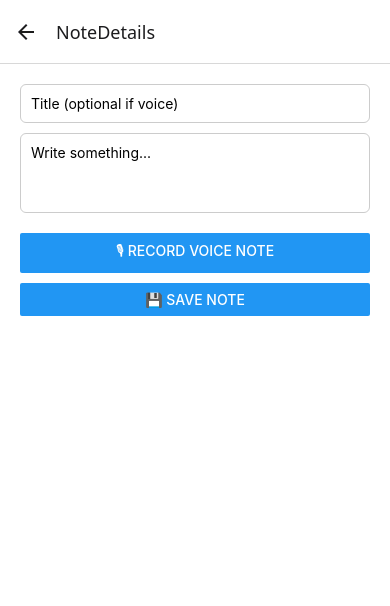
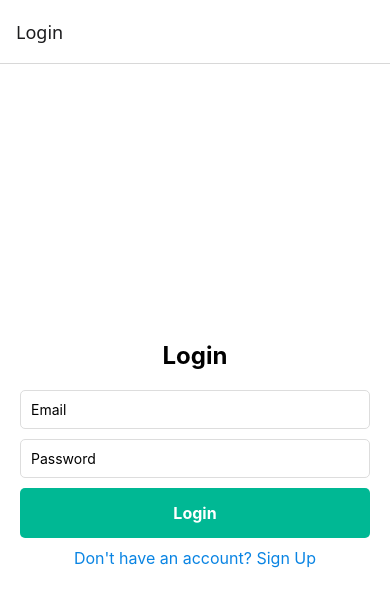
Before and after one commit to it-is-Abhishek/Notes-App, a React Native app: screen /NoteDetails in a window 390 px wide. Shown: the top 606 px of the page. Built offline with nearby package versions, Linux system fonts and the light colour scheme.

Commit message:
Added Signup & Login Page

```diff
--- a/App.js
+++ b/App.js
@@ -1,27 +1,65 @@
-import React from 'react';
+import React, { useContext } from 'react';
 import { NavigationContainer } from '@react-navigation/native';
 import { createNativeStackNavigator } from '@react-navigation/native-stack';
+import { TouchableOpacity } from 'react-native';
+import { MaterialIcons } from '@expo/vector-icons';
 
 import HomeScreen from './src/screens/HomeScreen';
 import CategoryScreen from './src/screens/CategoryScreen';
 import AddNoteScreen from './src/screens/AddNoteScreen';
 import NoteDetailsScreen from './src/screens/NoteDetailsScreen';
+import LoginScreen from './src/screens/LoginScreen';
+import SignupScreen from './src/screens/SignupScreen';
 
 import { NotesProvider } from './src/contexts/NotesContext';
+import { AuthProvider, AuthContext } from './src/contexts/AuthContext';
 
 const Stack = createNativeStackNavigator();
 
+function AppNavigator() {
+  const { user, isLoading, logout } = useContext(AuthContext);
+
+  if (isLoading) {
+    return null; // Or a loading screen
+  }
+
+  return (
+    <NavigationContainer>
+      <Stack.Navigator initialRouteName={user ? "Home" : "Login"}>
+        {user ? (
+          <>
+            <Stack.Screen
+              name="Home"
+              component={HomeScreen}
+              options={{
+                headerRight: () => (
+                  <TouchableOpacity onPress={logout} style={{ marginRight: 10 }}>
+                    <MaterialIcons name="logout" size={24} color="#333" />
+                  </TouchableOpacity>
+                ),
+              }}
+            />
+            <Stack.Screen name="Category" component={CategoryScreen} />
+            <Stack.Screen name="AddNote" component={AddNoteScreen} />
+            <Stack.Screen name="NoteDetails" component={NoteDetailsScreen} />
+          </>
+        ) : (
+          <>
+            <Stack.Screen name="Login" component={LoginScreen} />
+            <Stack.Screen name="Signup" component={SignupScreen} />
+          </>
+        )}
+      </Stack.Navigator>
+    </NavigationContainer>
+  );
+}
+
 export default function App() {
   return (
-    <NotesProvider>
-      <NavigationContainer>
-        <Stack.Navigator initialRouteName="Home">
-          <Stack.Screen name="Home" component={HomeScreen} />
-          <Stack.Screen name="Category" component={CategoryScreen} />
-          <Stack.Screen name="AddNote" component={AddNoteScreen} />
-          <Stack.Screen name="NoteDetails" component={NoteDetailsScreen} />
-        </Stack.Navigator>
-      </NavigationContainer>
-    </NotesProvider>
+    <AuthProvider>
+      <NotesProvider>
+        <AppNavigator />
+      </NotesProvider>
+    </AuthProvider>
   );
 }
--- a/package.json
+++ b/package.json
@@ -9,6 +9,7 @@
     "web": "expo start --web"
   },
   "dependencies": {
+    "@expo/vector-icons": "^14.0.2",
     "@react-native-async-storage/async-storage": "2.2.0",
     "@react-navigation/native": "^7.1.21",
     "@react-navigation/native-stack": "^7.8.0",
--- /dev/null
+++ b/src/contexts/AuthContext.js
@@ -0,0 +1,67 @@
+import React, { createContext, useState, useEffect } from 'react';
+import AsyncStorage from '@react-native-async-storage/async-storage';
+
+export const AuthContext = createContext();
+
+export const AuthProvider = ({ children }) => {
+  const [user, setUser] = useState(null);
+  const [isLoading, setIsLoading] = useState(true);
+
+  useEffect(() => {
+    const loadUser = async () => {
+      try {
+        const storedUser = await AsyncStorage.getItem('USER_DATA');
+        if (storedUser) {
+          setUser(JSON.parse(storedUser));
+        }
+      } catch (error) {
+        console.error('Error loading user data:', error);
+      } finally {
+        setIsLoading(false);
+      }
+    };
+    loadUser();
+  }, []);
+
+  const login = async (email, password) => {
+    try {
+      const storedUser = await AsyncStorage.getItem('USER_DATA');
+      if (storedUser) {
+        const userData = JSON.parse(storedUser);
+        if (userData.email === email && userData.password === password) {
+          setUser(userData);
+          return true;
+        }
+      }
+      return false;
+    } catch (error) {
+      console.error('Error during login:', error);
+      return false;
+    }
+  };
+
+  const signup = async (name, email, password) => {
+    try {
+      const userData = { name, email, password };
+      await AsyncStorage.setItem('USER_DATA', JSON.stringify(userData));
+      setUser(userData);
+    } catch (error) {
+      console.error('Error during signup:', error);
+    }
+  };
+
+  const logout = async () => {
+    try {
+      await AsyncStorage.removeItem('USER_DATA');
+      setUser(null);
+    } catch (error) {
+      console.error('Error during logout:', error);
+    }
+  };
+
+  return (
+    <AuthContext.Provider value={{ user, isLoading, login, signup, logout }}>
+      {children}
+    </AuthContext.Provider>
+  );
+};
--- a/src/screens/HomeScreen.js
+++ b/src/screens/HomeScreen.js
@@ -9,10 +9,12 @@ import {
   Easing,
 } from "react-native";
 import { NotesContext } from "../contexts/NotesContext";
+import { AuthContext } from "../contexts/AuthContext";
 import { MaterialIcons } from "@expo/vector-icons";
 
 export default function HomeScreen({ navigation }) {
   const { notes } = useContext(NotesContext);
+  const { user, logout } = useContext(AuthContext);
   const [search, setSearch] = useState("");
 
 
@@ -77,7 +79,7 @@ export default function HomeScreen({ navigation }) {
           ],
         }}
       >
-        <Text style={styles.header}>Abhishek's Notes 🧠</Text>
+        <Text style={styles.header}>{user?.name}'s Notes 🧠</Text>
       </Animated.View>
 
 
@@ -140,7 +142,7 @@ export default function HomeScreen({ navigation }) {
               <TouchableOpacity
                 key={note.id}
                 style={styles.resultCard}
-                onPress={() => navigation.navigate("NoteDetails", { note })}
+                onPress={() => navigation.navigate("NoteDetails", { editNote: note })}
               >
                 <Text style={styles.cardTitle}>{note.title}</Text>
                 <Text numberOfLines={1} style={styles.cardContent}>
@@ -184,6 +186,7 @@ const styles = StyleSheet.create({
     alignItems: "center",
   },
   header: { fontSize: 26, fontWeight: "800", marginBottom: 16 },
+  logoutBtn: { position: "absolute", top: 0, right: 0 },
   searchBar: {
     flexDirection: "row",
     backgroundColor: "#f4f4f4",
--- /dev/null
+++ b/src/screens/LoginScreen.js
@@ -0,0 +1,93 @@
+import React, { useState, useContext } from 'react';
+import {
+  View,
+  Text,
+  TextInput,
+  TouchableOpacity,
+  StyleSheet,
+  Alert,
+} from 'react-native';
+import { AuthContext } from '../contexts/AuthContext';
+
+export default function LoginScreen({ navigation }) {
+  const [email, setEmail] = useState('');
+  const [password, setPassword] = useState('');
+  const { login } = useContext(AuthContext);
+
+  const handleLogin = async () => {
+    if (!email || !password) {
+      Alert.alert('Error', 'Please fill in all fields');
+      return;
+    }
+    const success = await login(email, password);
+    if (!success) {
+      Alert.alert('Error', 'Invalid email or password');
+    }
+  };
+
+  return (
+    <View style={styles.container}>
+      <Text style={styles.title}>Login</Text>
+      <TextInput
+        style={styles.input}
+        placeholder="Email"
+        value={email}
+        onChangeText={setEmail}
+        keyboardType="email-address"
+        autoCapitalize="none"
+      />
+      <TextInput
+        style={styles.input}
+        placeholder="Password"
+        value={password}
+        onChangeText={setPassword}
+        secureTextEntry
+      />
+      <TouchableOpacity style={styles.button} onPress={handleLogin}>
+        <Text style={styles.buttonText}>Login</Text>
+      </TouchableOpacity>
+      <TouchableOpacity onPress={() => navigation.navigate('Signup')}>
+        <Text style={styles.link}>Don't have an account? Sign Up</Text>
+      </TouchableOpacity>
+    </View>
+  );
+}
+
+const styles = StyleSheet.create({
+  container: {
+    flex: 1,
+    justifyContent: 'center',
+    padding: 20,
+    backgroundColor: '#fff',
+  },
+  title: {
+    fontSize: 24,
+    fontWeight: 'bold',
+    textAlign: 'center',
+    marginBottom: 20,
+  },
+  input: {
+    borderWidth: 1,
+    borderColor: '#ddd',
+    padding: 10,
+    marginBottom: 10,
+    borderRadius: 5,
+  },
+  button: {
+    backgroundColor: '#00b894',
+    padding: 15,
+    borderRadius: 5,
+    alignItems: 'center',
+    marginBottom: 10,
+  },
+  buttonText: {
+    color: '#fff',
+    fontSize: 16,
+    fontWeight: 'bold',
+  },
+  link: {
+    textAlign: 'center',
+    color: '#0984e3',
+    fontSize: 16,
+  },
+});
--- a/src/screens/NoteDetailsScreen.js
+++ b/src/screens/NoteDetailsScreen.js
@@ -1,99 +1,95 @@
 import React, { useContext, useState, useEffect } from 'react';
-import { View, Text, TextInput, Button, StyleSheet, Alert } from 'react-native';
+import { View, Text, Button, StyleSheet, Alert } from 'react-native';
 import { Audio } from 'expo-av';
 import { NotesContext } from '../contexts/NotesContext';
 
-export default function AddNoteScreen({ navigation, route }) {
-  const { addNote, updateNote } = useContext(NotesContext);
+export default function NoteDetailsScreen({ navigation, route }) {
+  const { deleteNote } = useContext(NotesContext);
 
-  const editNote = route.params?.editNote;
-  const category = route.params?.category || editNote?.category || null;
+  const note = route.params?.note;
 
-  const [title, setTitle] = useState('');
-  const [content, setContent] = useState('');
-  const [recording, setRecording] = useState(null);
-  const [audioUri, setAudioUri] = useState(null);
+  const [sound, setSound] = useState(null);
+  const [isPlaying, setIsPlaying] = useState(false);
 
   useEffect(() => {
-    if (editNote) {
-      setTitle(editNote.title);
-      setContent(editNote.content);
-      setAudioUri(editNote.audioUri || null);
-    }
-  }, []);
+    return sound ? () => sound.unloadAsync() : undefined;
+  }, [sound]);
 
-  const startRecording = async () => {
-    const perm = await Audio.requestPermissionsAsync();
-    if (!perm.granted) {
-      Alert.alert("Permission needed!", "Allow mic access 🎤");
-      return;
-    }
+  const playAudio = async () => {
+    if (!note.audioUri) return;
 
-    const rec = new Audio.Recording();
-    await rec.prepareToRecordAsync(Audio.RecordingOptionsPresets.HIGH_QUALITY);
-    await rec.startAsync();
-    setRecording(rec);
+    const { sound: newSound } = await Audio.Sound.createAsync({ uri: note.audioUri });
+    setSound(newSound);
+    setIsPlaying(true);
+    await newSound.playAsync();
+    newSound.setOnPlaybackStatusUpdate((status) => {
+      if (status.didJustFinish) {
+        setIsPlaying(false);
+      }
+    });
   };
 
-  const stopRecording = async () => {
-    await recording.stopAndUnloadAsync();
-    setAudioUri(recording.getURI());
-    setRecording(null);
+  const stopAudio = async () => {
+    if (sound) {
+      await sound.stopAsync();
+      setIsPlaying(false);
+    }
   };
 
-  const handleSave = () => {
-    if (!title.trim() && !audioUri) {
-      Alert.alert("Wait!", "Add title or record voice!");
-      return;
-    }
+  const handleEdit = () => {
+    navigation.navigate('AddNote', { editNote: note });
+  };
 
-    const noteObj = {
-      id: editNote ? editNote.id : Date.now(),
-      title: title.trim() || "🎙️ Voice Note",
-      content,
-      category,
-      audioUri,
-    };
+  const handleDelete = () => {
+    Alert.alert(
+      "Delete Note",
+      "Are you sure you want to delete this note?",
+      [
+        { text: "Cancel", style: "cancel" },
+        { text: "Delete", onPress: () => { deleteNote(note.id); navigation.goBack(); } }
+      ]
+    );
+  };
 
-    if (editNote) updateNote(editNote.id, noteObj);
-    else addNote(noteObj);
-
-    navigation.goBack();
-  };
+  if (!note) {
+    return (
+      <View style={styles.container}>
+        <Text>Note not found.</Text>
+      </View>
+    );
+  }
 
   return (
     <View style={styles.container}>
-      <TextInput
-        placeholder="Title (optional if voice)"
-        value={title}
-        onChangeText={setTitle}
-        style={styles.input}
-      />
+      <Text style={styles.title}>{note.title}</Text>
 
-      <TextInput
-        placeholder="Write something..."
-        value={content}
-        onChangeText={setContent}
-        style={[styles.input, {height: 80}]}
-        multiline
-      />
+      {note.content ? (
+        <Text style={styles.content}>{note.content}</Text>
+      ) : null}
 
-      <View style={{marginVertical: 10}}>
-        {recording ? (
-          <Button title="⏹ Stop Recording" onPress={stopRecording} />
-        ) : (
-          <Button title="🎙 Record Voice Note" onPress={startRecording} />
-        )}
+      {note.audioUri ? (
+        <View style={styles.audioSection}>
+          <Text style={styles.audioText}>🎙️ Voice Note</Text>
+          <Button
+            title={isPlaying ? "⏹ Stop" : "▶️ Play"}
+            onPress={isPlaying ? stopAudio : playAudio}
+          />
+        </View>
+      ) : null}
+
+      <View style={styles.buttonContainer}>
+        <Button title="✏️ Edit" onPress={handleEdit} />
+        <Button title="🗑️ Delete" onPress={handleDelete} color="red" />
       </View>
-
-      {audioUri && <Text style={{textAlign: "center", color: "green"}}>✅ Voice added!</Text>}
-
-      <Button title="💾 Save Note" onPress={handleSave} />
     </View>
   );
 }
 
 const styles = StyleSheet.create({
   container: { flex: 1, padding: 20, backgroundColor: "#fff" },
-  input: { borderWidth: 1, borderColor: "#ccc", padding: 10, borderRadius: 6, marginBottom: 10 }
+  title: { fontSize: 24, fontWeight: "bold", marginBottom: 16 },
+  content: { fontSize: 16, marginBottom: 20 },
+  audioSection: { marginVertical: 20, alignItems: "center" },
+  audioText: { fontSize: 18, marginBottom: 10 },
+  buttonContainer: { flexDirection: "row", justifyContent: "space-around", marginTop: 20 }
 });
--- /dev/null
+++ b/src/screens/SignupScreen.js
@@ -0,0 +1,99 @@
+import React, { useState, useContext } from 'react';
+import {
+  View,
+  Text,
+  TextInput,
+  TouchableOpacity,
+  StyleSheet,
+  Alert,
+} from 'react-native';
+import { AuthContext } from '../contexts/AuthContext';
+
+export default function SignupScreen({ navigation }) {
+  const [name, setName] = useState('');
+  const [email, setEmail] = useState('');
+  const [password, setPassword] = useState('');
+  const { signup } = useContext(AuthContext);
+
+  const handleSignup = async () => {
+    if (!name || !email || !password) {
+      Alert.alert('Error', 'Please fill in all fields');
+      return;
+    }
+    await signup(name, email, password);
+    Alert.alert('Success', 'Account created successfully');
+    navigation.navigate('Login');
+  };
+
+  return (
+    <View style={styles.container}>
+      <Text style={styles.title}>Sign Up</Text>
+      <TextInput
+        style={styles.input}
+        placeholder="Name"
+        value={name}
+        onChangeText={setName}
+      />
+      <TextInput
+        style={styles.input}
+        placeholder="Email"
+        value={email}
+        onChangeText={setEmail}
+        keyboardType="email-address"
+        autoCapitalize="none"
+      />
+      <TextInput
+        style={styles.input}
+        placeholder="Password"
+        value={password}
+        onChangeText={setPassword}
+        secureTextEntry
+      />
+      <TouchableOpacity style={styles.button} onPress={handleSignup}>
+        <Text style={styles.buttonText}>Sign Up</Text>
+      </TouchableOpacity>
+      <TouchableOpacity onPress={() => navigation.navigate('Login')}>
+        <Text style={styles.link}>Already have an account? Login</Text>
+      </TouchableOpacity>
+    </View>
+  );
+}
+
+const styles = StyleSheet.create({
+  container: {
+    flex: 1,
+    justifyContent: 'center',
+    padding: 20,
+    backgroundColor: '#fff',
+  },
+  title: {
+    fontSize: 24,
+    fontWeight: 'bold',
+    textAlign: 'center',
+    marginBottom: 20,
+  },
+  input: {
+    borderWidth: 1,
+    borderColor: '#ddd',
+    padding: 10,
+    marginBottom: 10,
+    borderRadius: 5,
+  },
+  button: {
+    backgroundColor: '#00b894',
+    padding: 15,
+    borderRadius: 5,
+    alignItems: 'center',
+    marginBottom: 10,
+  },
+  buttonText: {
+    color: '#fff',
+    fontSize: 16,
+    fontWeight: 'bold',
+  },
+  link: {
+    textAlign: 'center',
+    color: '#0984e3',
+    fontSize: 16,
+  },
+});
```
Also changed, not shown: src/contexts/NotesContext.js (+27 -8 lines), 2 other files (tests, documents, lock files or other folders).
